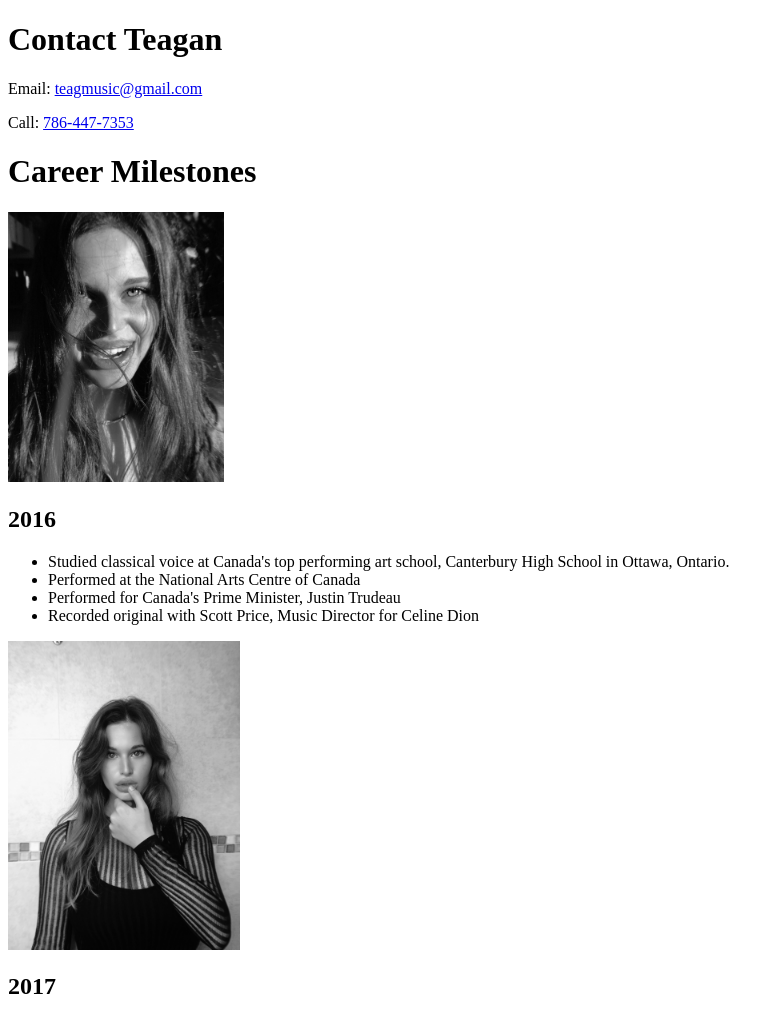
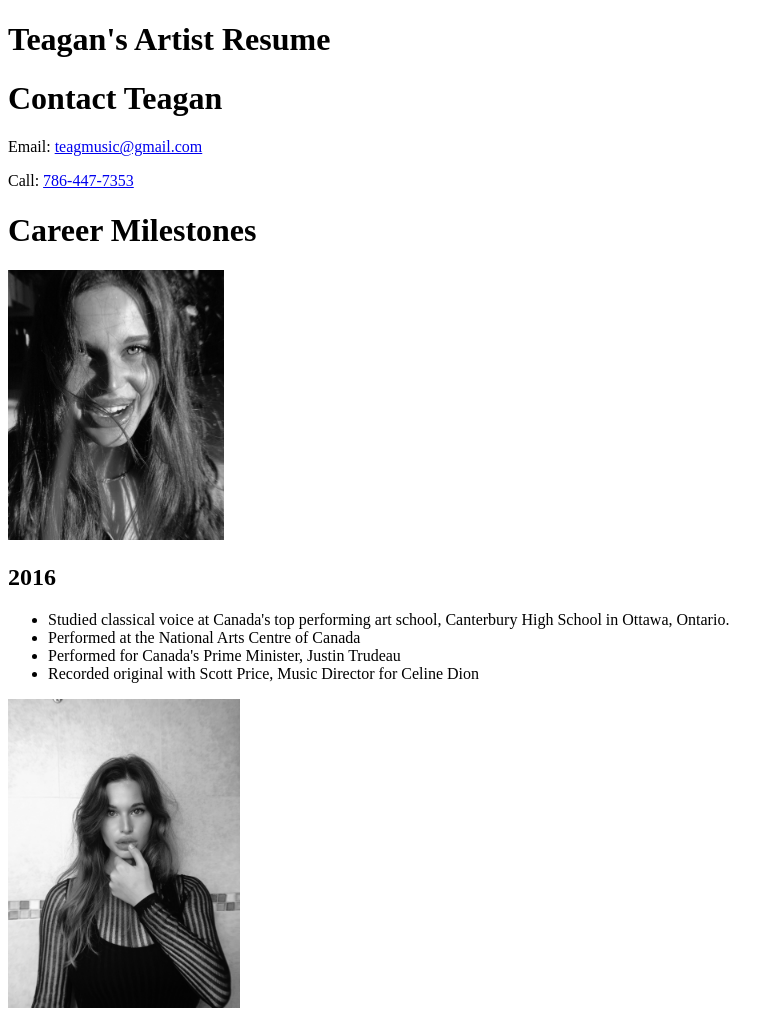
Before and after one commit to teaganbk/teaganbk.github.io, a plain HTML site: page resume.html in a window 1280 px wide. Shown: the top 1011 px of the page, without its empty margins (0-784 px from the left). Drawn offline with Linux system fonts and the light colour scheme.

Commit message:
update 9/10

```diff
--- a/resume.html
+++ b/resume.html
@@ -8,6 +8,7 @@
 
   <body>
     <header>
+      <h1>Teagan's Artist Resume<h1>
       <h1>Contact Teagan</h1>
         <p>Email: <a href=mailto:teagmusic@gmail.com>teagmusic@gmail.com</a></p>
         <p>Call: <a href=tel:786-447-7353>786-447-7353</a></p>
@@ -58,7 +59,6 @@
               <a href= "https://www.youtube.com/watch?v=xlVI_BBpok4">Click to watch "I Ain't Coming Back" by Teagan from the Boots and Hearts showcase!</a>
             </article>
 
-
                 <img src= "GH4.jpeg" width=216 height=270 alt="Picture of Teagan (black and white)">
 
       </section>
```
